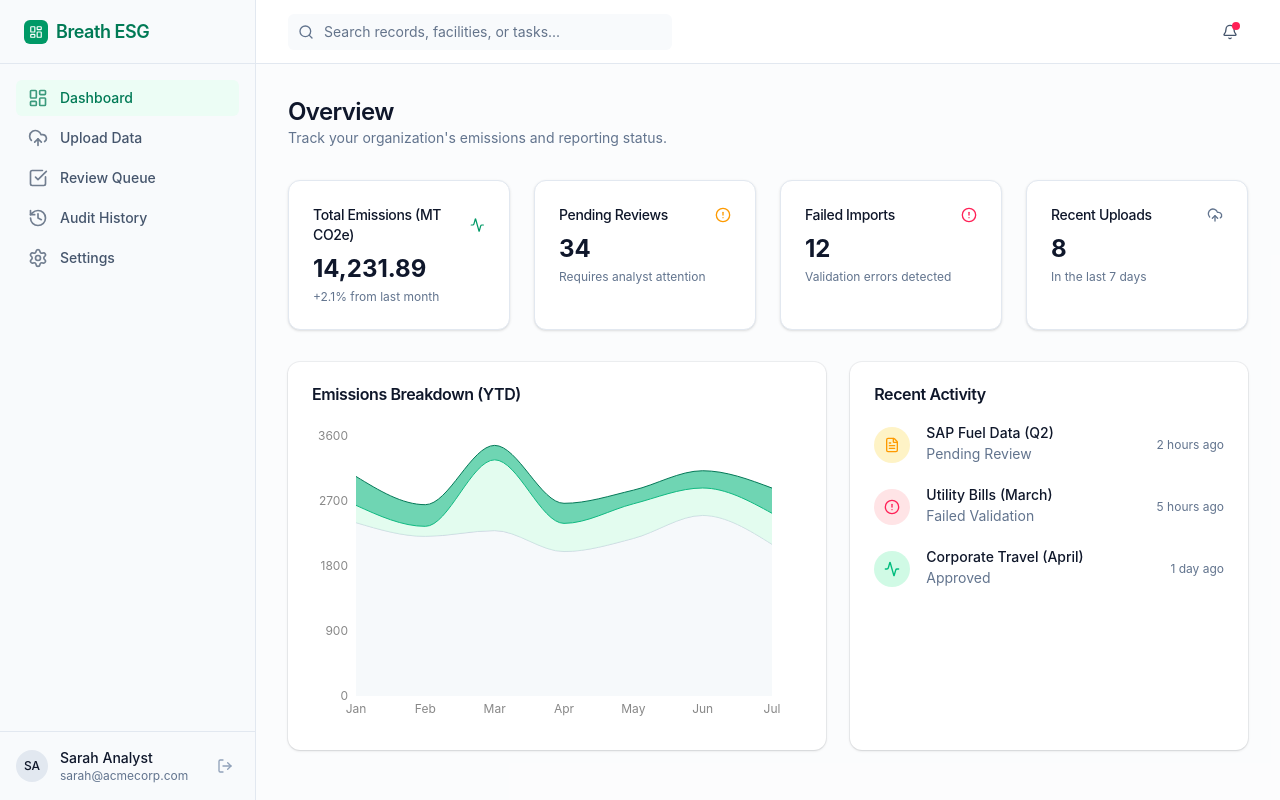
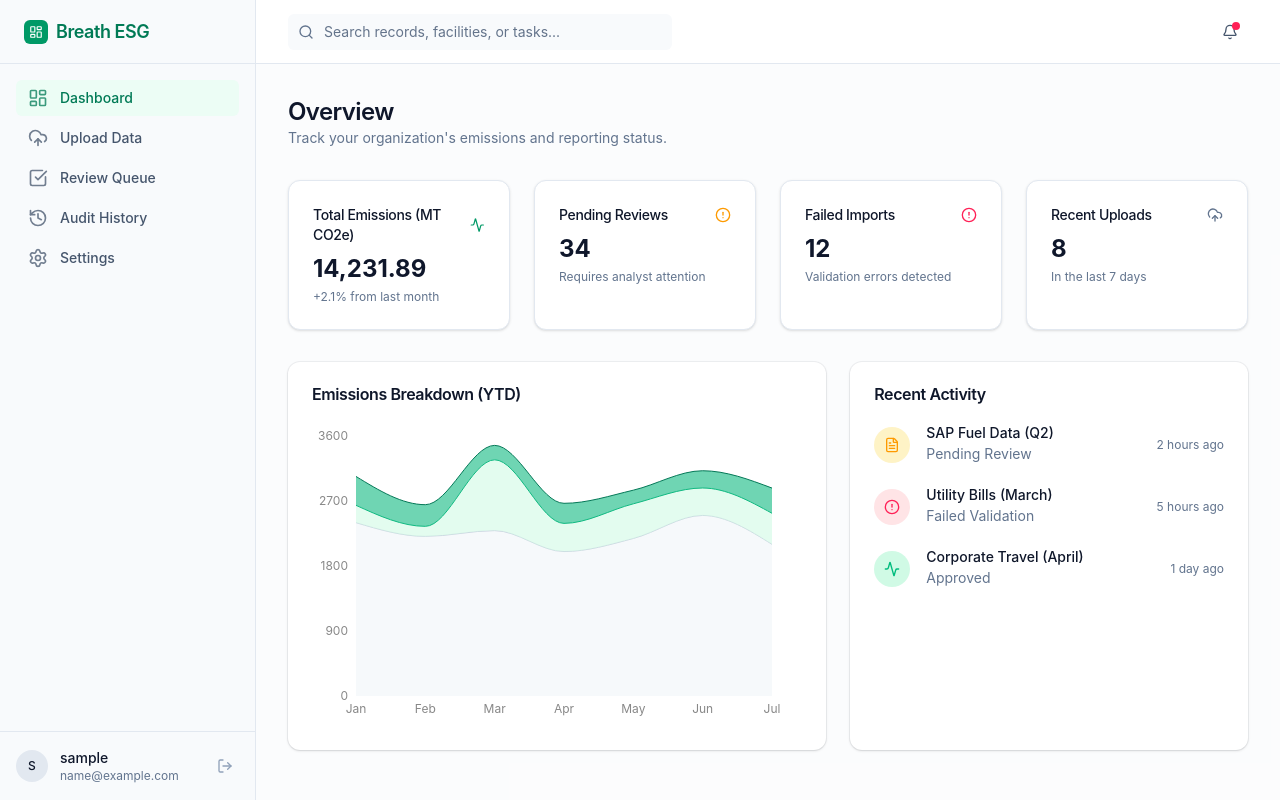
Before and after one commit to logicalaryan/Breathe-_ESG_project, a React (Vite) app: page / in a window 1280 px wide. Built offline with nearby package versions, Linux system fonts and the light colour scheme; sample sign-in values are in the browser's storage.

Commit message:
sync_user

```diff
--- a/src/layouts/Sidebar.tsx
+++ b/src/layouts/Sidebar.tsx
@@ -13,8 +13,22 @@ const navigation = [
 export function Sidebar() {
   const navigate = useNavigate();
 
+  const userEmail = localStorage.getItem("userEmail") || "sarah@acmecorp.com";
+  const userName = localStorage.getItem("userName") || "Sarah Analyst";
+
+  // Derive initials dynamically for avatar
+  const initials = userName
+    .split(' ')
+    .filter(Boolean)
+    .map(part => part[0])
+    .join('')
+    .toUpperCase()
+    .slice(0, 2) || "SA";
+
   const handleLogout = () => {
     localStorage.removeItem("isAuthenticated");
+    localStorage.removeItem("userEmail");
+    localStorage.removeItem("userName");
     navigate("/login");
   };
 
@@ -52,13 +66,13 @@ export function Sidebar() {
       </nav>
       <div className="p-4 border-t dark:border-zinc-800">
         <div className="flex items-center justify-between gap-2">
-          <div className="flex items-center gap-3">
+          <div className="flex items-center gap-3 min-w-0">
             <div className="h-8 w-8 rounded-full bg-slate-200 dark:bg-zinc-800 flex items-center justify-center text-xs font-medium shrink-0">
-              SA
+              {initials}
             </div>
             <div className="flex flex-col min-w-0">
-              <span className="text-sm font-medium text-slate-900 dark:text-zinc-50 truncate">Sarah Analyst</span>
-              <span className="text-xs text-slate-500 dark:text-zinc-400 truncate">sarah@acmecorp.com</span>
+              <span className="text-sm font-medium text-slate-900 dark:text-zinc-50 truncate">{userName}</span>
+              <span className="text-xs text-slate-500 dark:text-zinc-400 truncate">{userEmail}</span>
             </div>
           </div>
           <button
--- a/src/pages/Login.tsx
+++ b/src/pages/Login.tsx
@@ -19,6 +19,16 @@ export function Login() {
   const handleLogin = (e: React.FormEvent) => {
     e.preventDefault()
     localStorage.setItem("isAuthenticated", "true")
+    localStorage.setItem("userEmail", email)
+
+    // Dynamically derive a professional formatted name from the email
+    const emailPrefix = email.split('@')[0] || "sarah";
+    const nameParts = emailPrefix.split(/[._\-+]/);
+    const formattedName = nameParts
+      .map(part => part.charAt(0).toUpperCase() + part.slice(1))
+      .join(' ') + " Analyst";
+
+    localStorage.setItem("userName", formattedName)
     navigate("/")
   }
 
```
